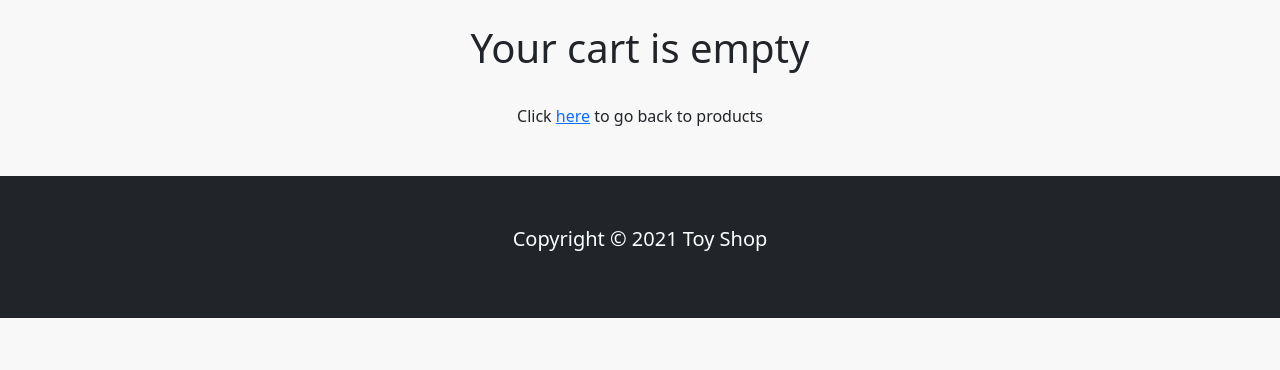
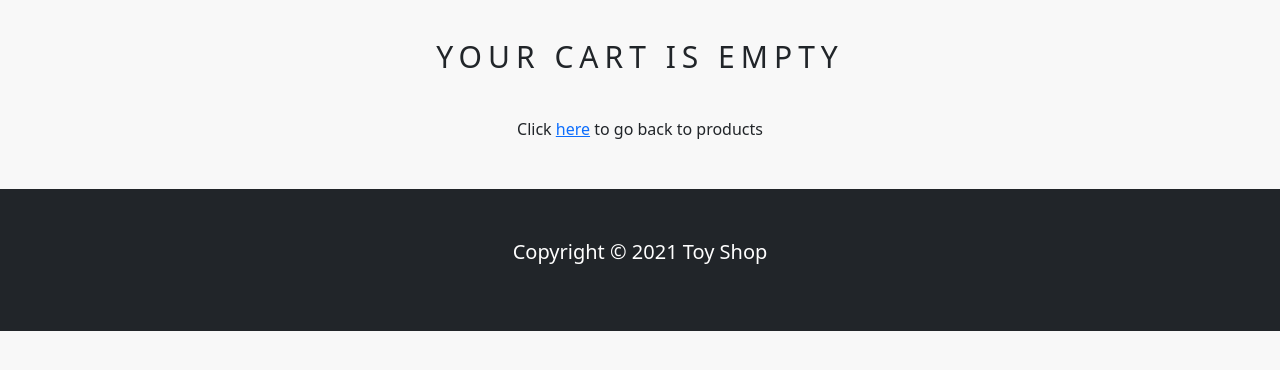
Before and after one commit to vitosv03/ecommerce, a Django app: page /cart/ in a window 1280 px wide. Shown: the part 82-452 px from the top of the page. Run offline with Django 3.2, Linux system fonts and the light colour scheme; data that the repository does not hold is empty.

Commit message:
empty commit

```diff
--- a/ecommerce-project/shop/templates/cart.html
+++ b/ecommerce-project/shop/templates/cart.html
@@ -9,7 +9,7 @@
     {% if not cart_items %}
     <div class="text-center">
         <br>
-        <h1 class=text-center product_title">
+        <h1 class="text-center product_title">
             Your cart is empty
         </h1>
         <br>
```
